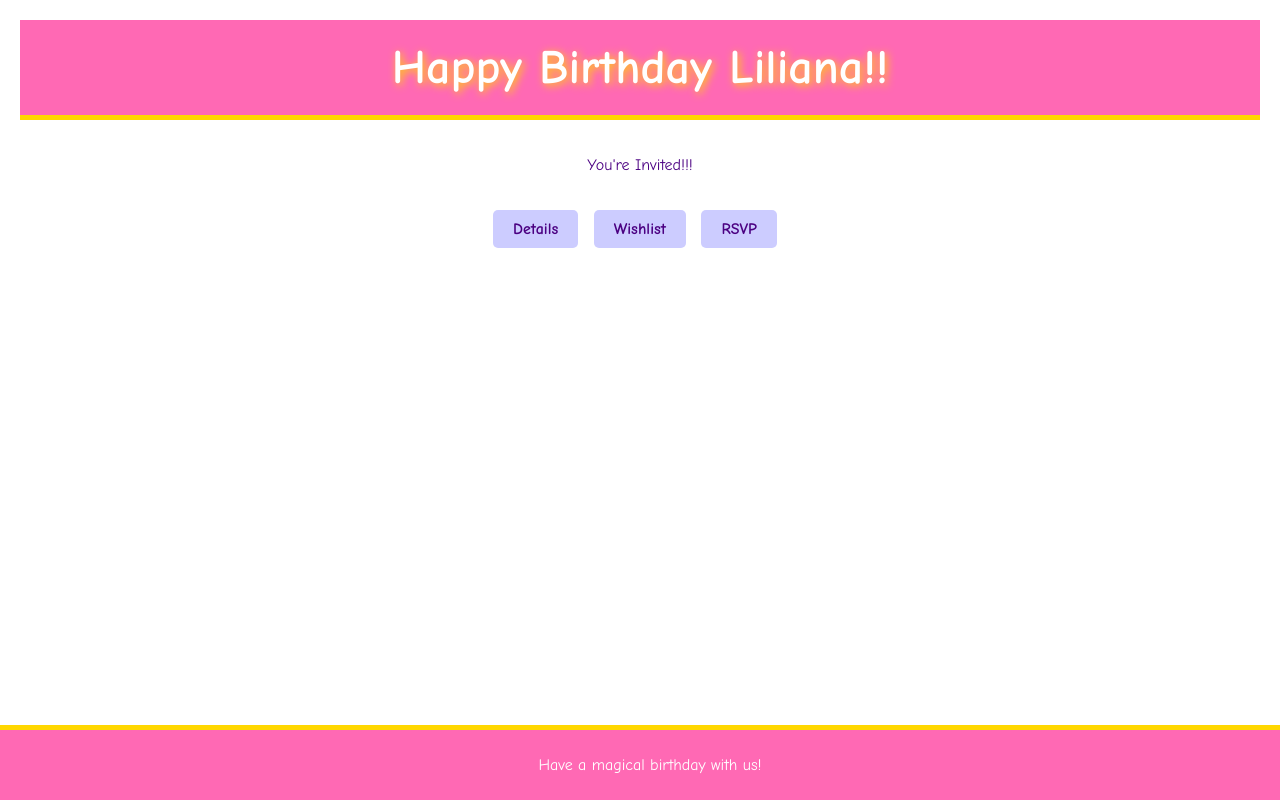
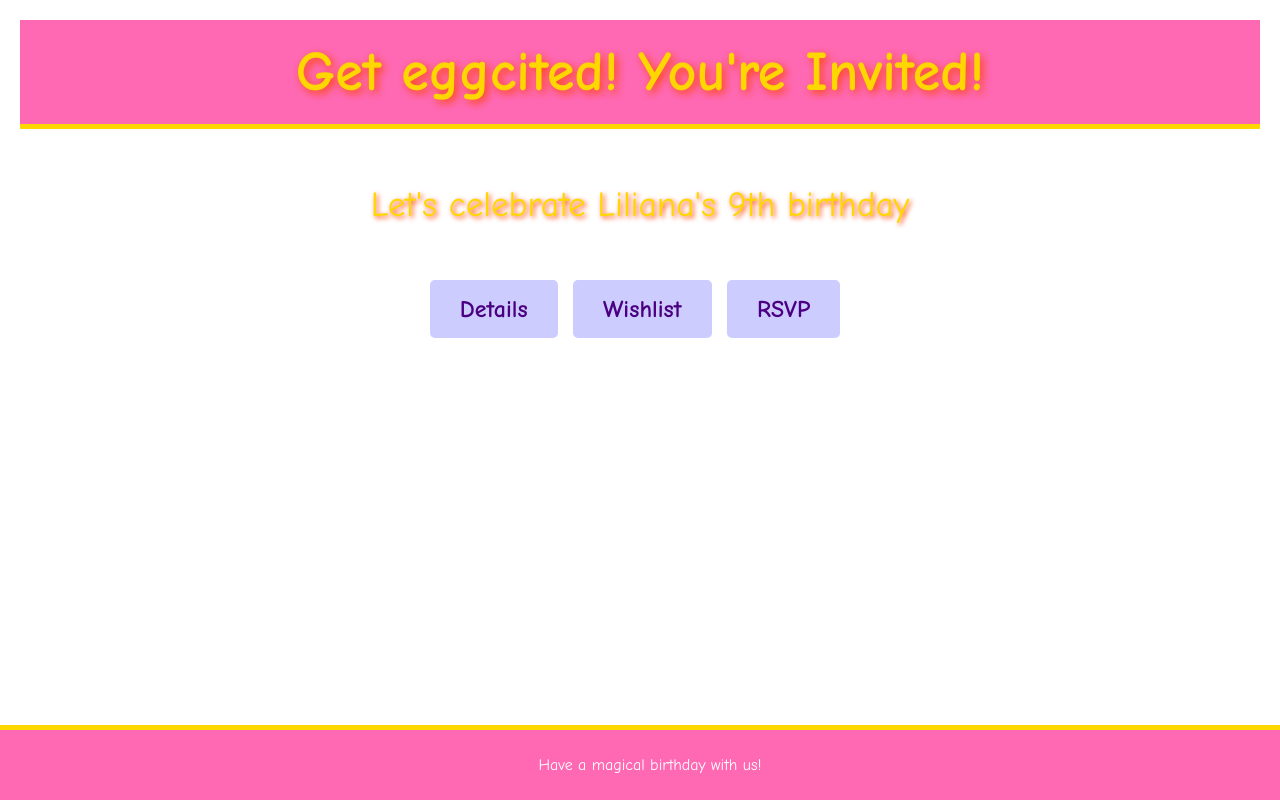
Before and after one commit to rootkid9233/birthday, a plain HTML site: page index.html in a window 1280 px wide. Drawn offline with Linux system fonts and the light colour scheme; some packages are replaced by stand-ins of ours; a script that the page names is missing.

Commit message:
Update index.html

```diff
--- a/index.html
+++ b/index.html
@@ -42,10 +42,10 @@
             border-bottom: 5px solid #FFD700;
         }
         .header h1 {
-            font-size: 3em;
+            font-size: 3.5em; /* Increased font size */
             margin: 0;
-            color: white;
-            text-shadow: 2px 2px 8px #FFD700;
+            color: #FFD700; /* Vibrant golden yellow for better visibility */
+            text-shadow: 3px 3px 8px #FF4500; /* Add a stronger shadow for pop */
         }
         .container {
             padding: 20px;
@@ -53,17 +53,23 @@
         .link-button {
             display: inline-block;
             margin-top: 20px;
-            padding: 10px 20px;
+            padding: 15px 30px;
             background-color: #CCCCFF; /* Periwinkle color */
             color: #4B0082;
             text-decoration: none;
             font-weight: bold;
+            font-size: 1.5em; /* Larger font size */
             border-radius: 5px;
             transition: background-color 0.3s;
             margin-right: 10px; /* Add some space between buttons */
         }
         .link-button:hover {
             background-color: #FFB6C1;
+        }
+        .celebration-text {
+            font-size: 2.2em; /* Larger text for celebration */
+            color: #FFD700; /* Vibrant color to make it pop */
+            text-shadow: 2px 2px 5px #FF4500; /* Stronger shadow for visibility */
         }
         .footer {
             background-color: #FF69B4;
@@ -120,11 +126,11 @@
     <!-- Main Content -->
     <div class="content">
         <div class="header">
-            <h1>Happy Birthday Liliana!!</h1>
+            <h1>Get eggcited! You're Invited!</h1>
         </div>
 
         <div class="container">
-            <p>You're Invited!!!</p>
+            <p class="celebration-text">Let's celebrate Liliana's 9th birthday</p>
 
             <!-- Link to Details Page -->
             <a href="details.html" class="link-button">Details</a>
```
